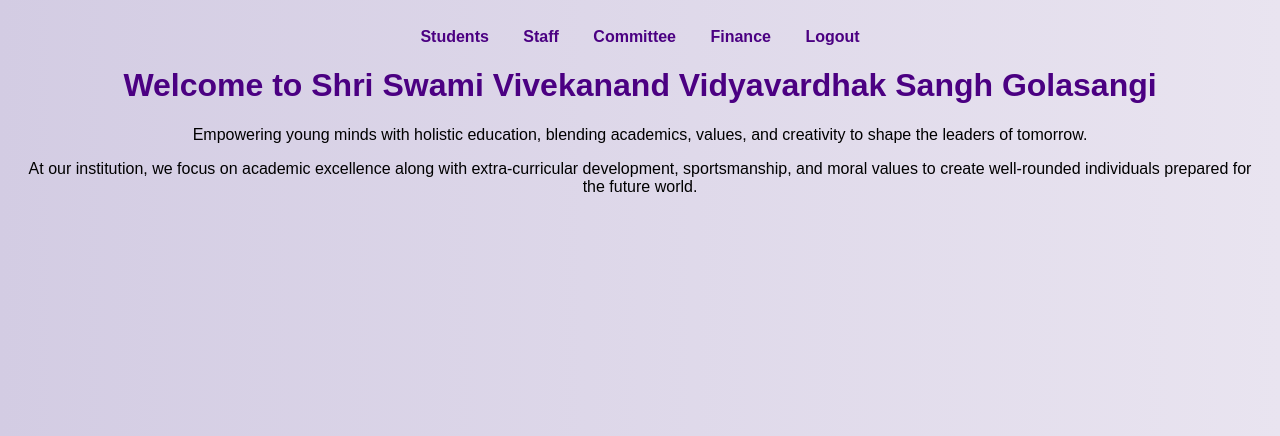
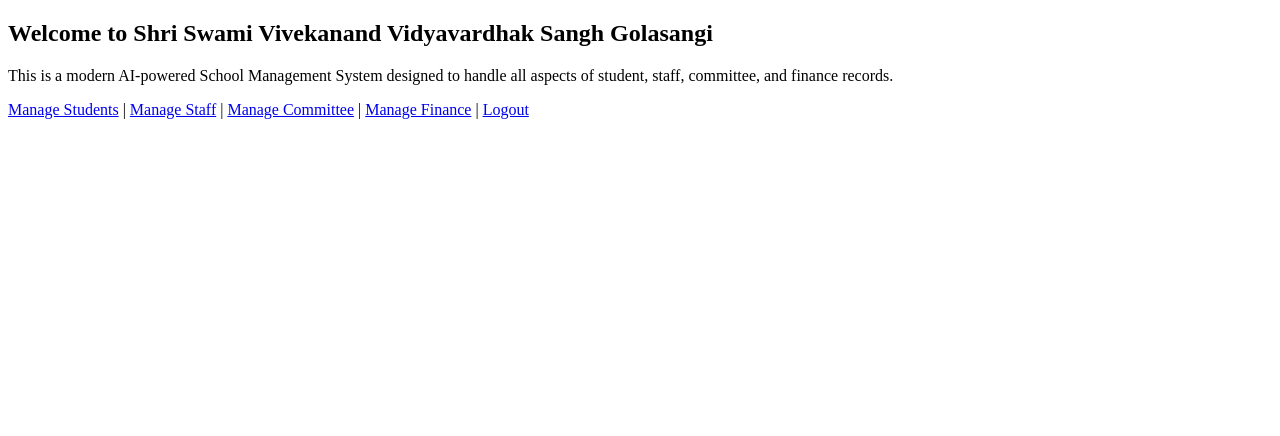
Before and after one commit to Muttu93/school_management01, a Flask app: page /home in a window 1280 px wide. Shown: the top 436 px of the page. Run offline with Flask 3, Linux system fonts and the light colour scheme.

Commit message:
Update home.html

```diff
--- a/templates/home.html
+++ b/templates/home.html
@@ -1,23 +1,13 @@
 <!DOCTYPE html>
 <html lang="en">
-<head>
-    <meta charset="UTF-8">
-    <title>Welcome - School Management</title>
-    <link rel="stylesheet" href="{{ url_for('static', filename='style.css') }}">
-</head>
+<head><title>Home</title></head>
 <body>
-    <div class="nav">
-        <a href="{{ url_for('students') }}">Students</a>
-        <a href="{{ url_for('staff') }}">Staff</a>
-        <a href="{{ url_for('committee') }}">Committee</a>
-        <a href="{{ url_for('finance') }}">Finance</a>
-        <a href="{{ url_for('logout') }}">Logout</a>
-    </div>
-
-    <div class="content">
-        <h1>Welcome to Shri Swami Vivekanand Vidyavardhak Sangh Golasangi</h1>
-        <p>Empowering young minds with holistic education, blending academics, values, and creativity to shape the leaders of tomorrow.</p>
-        <p>At our institution, we focus on academic excellence along with extra-curricular development, sportsmanship, and moral values to create well-rounded individuals prepared for the future world.</p>
-    </div>
+    <h2>Welcome to Shri Swami Vivekanand Vidyavardhak Sangh Golasangi</h2>
+    <p>This is a modern AI-powered School Management System designed to handle all aspects of student, staff, committee, and finance records.</p>
+    <a href="/students">Manage Students</a> |
+    <a href="/staff">Manage Staff</a> |
+    <a href="/committee">Manage Committee</a> |
+    <a href="/finance">Manage Finance</a> |
+    <a href="/logout">Logout</a>
 </body>
 </html>
```
